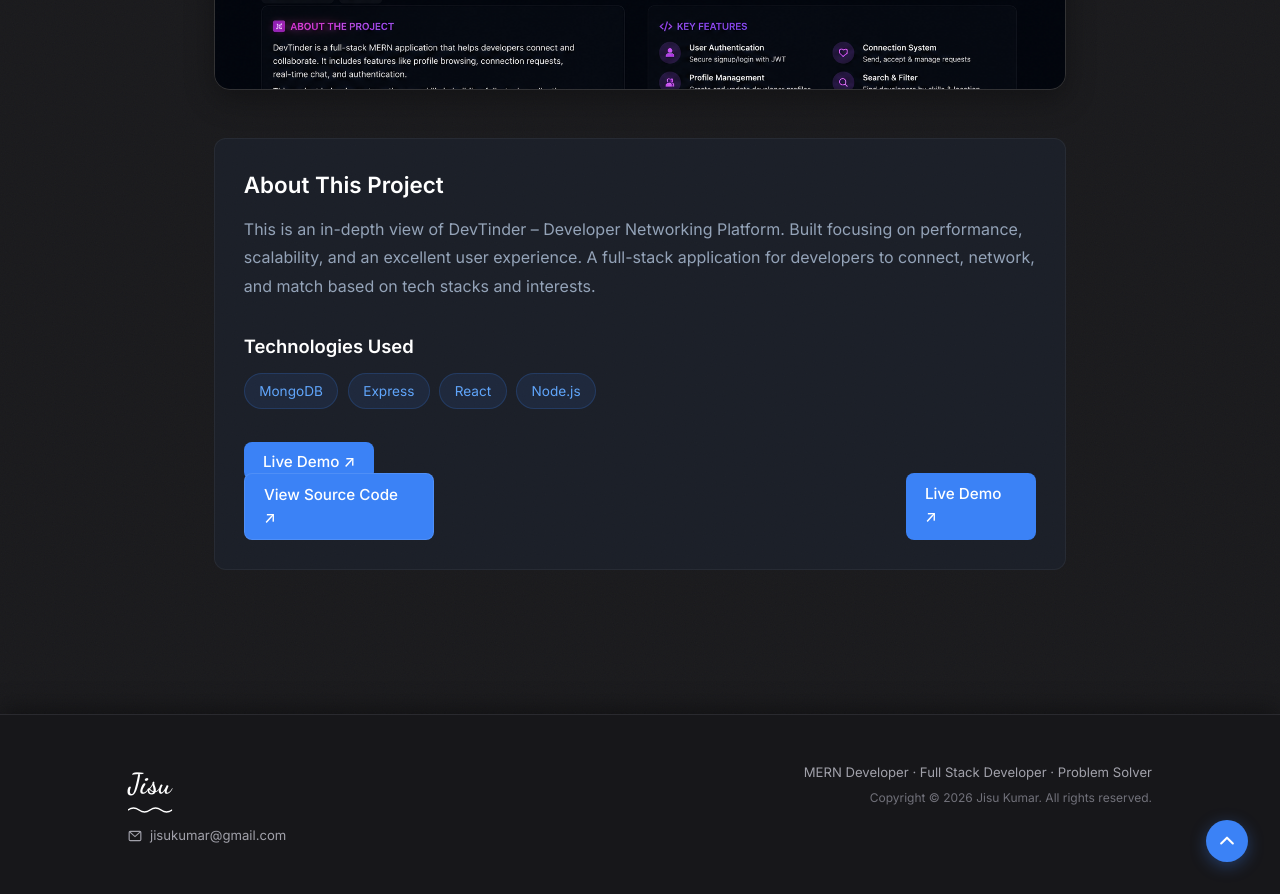
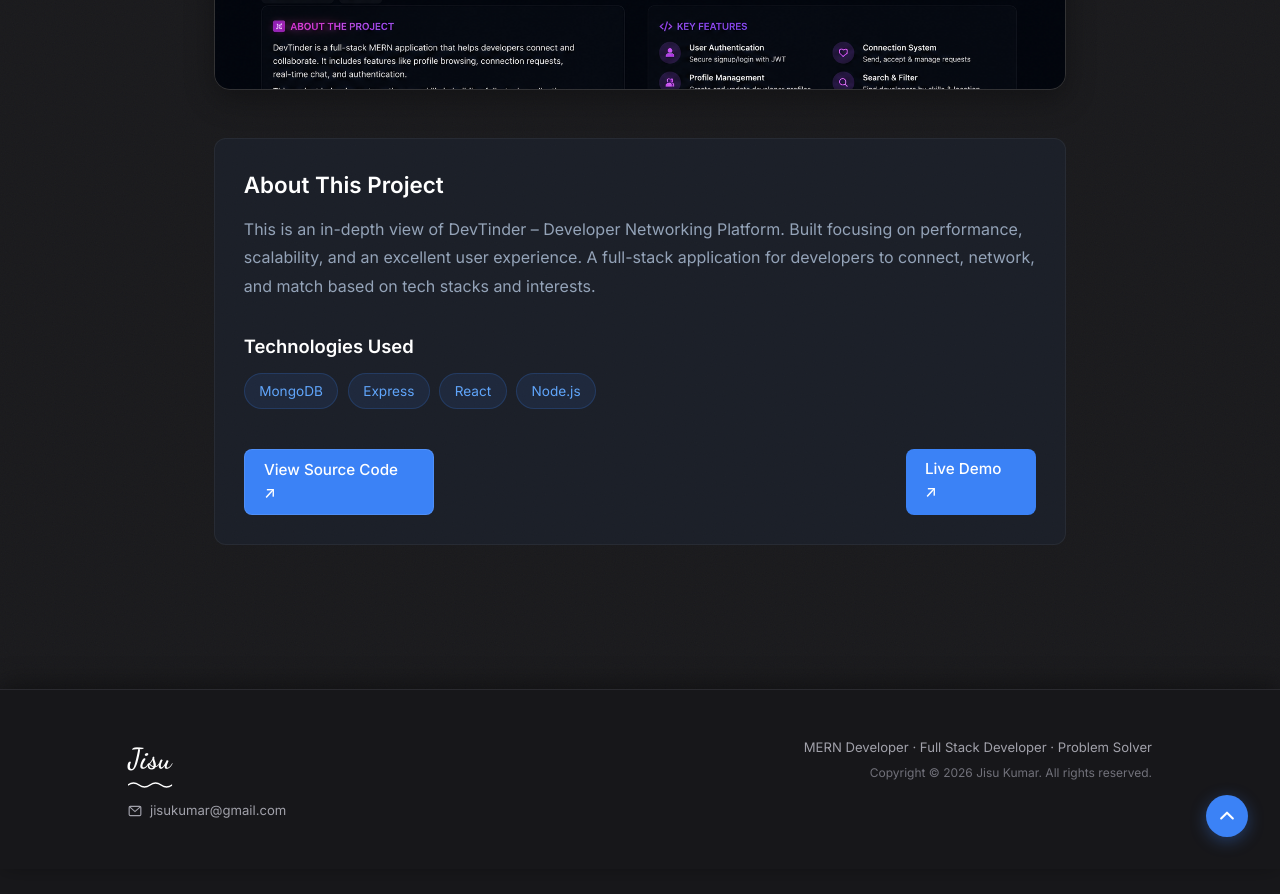
Before and after one commit to Jisukumarmishra/codewithjisu, a Next.js app: page /projects/p1 in a window 1280 px wide. Shown: the part 740-1634 px from the top of the page. After the commit the page ends 1609 px from the top, so only its background shows below. Built offline with nearby package versions, Linux system fonts and the light colour scheme; no server answers.

Commit message:
fix project buttons

```diff
--- a/app/projects/[id]/page.jsx
+++ b/app/projects/[id]/page.jsx
@@ -158,25 +158,6 @@ export default function ProjectDetail({ params }) {
           ))}
         </div>
 
-        {project.liveUrl && project.liveUrl !== "#" && (
-          <a
-            href={project.liveUrl}
-            target="_blank"
-            rel="noopener noreferrer"
-            style={{
-              backgroundColor: "#3b82f6",
-              color: "#ffffff",
-              padding: "0.6rem 1.2rem",
-              borderRadius: "8px",
-              textDecoration: "none",
-              fontWeight: "500",
-              fontSize: "0.95rem",
-            }}
-          >
-            Live Demo ↗
-          </a>
-        )}
-
         {/* Action Buttons (Ab hamesha show honge) */}
         <div style={{ display: "flex", gap: "29.5rem" }}>
           <a
```
